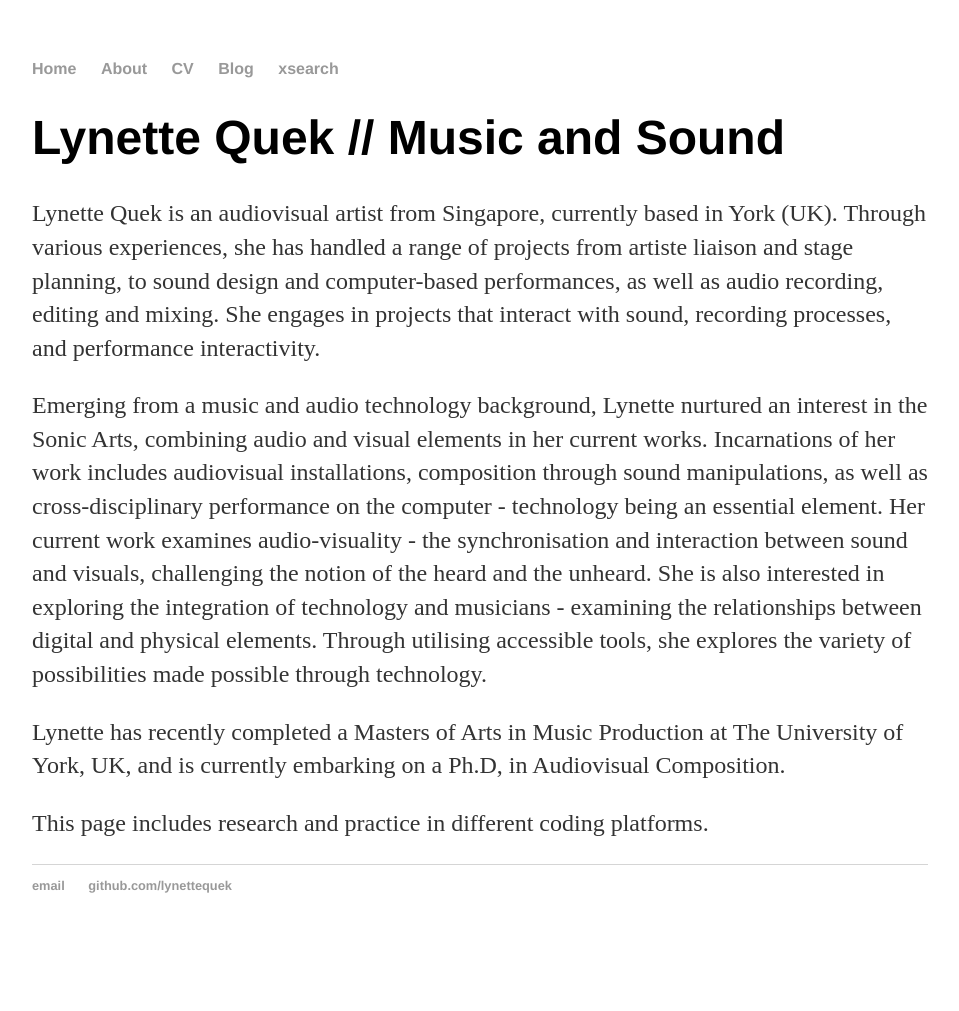
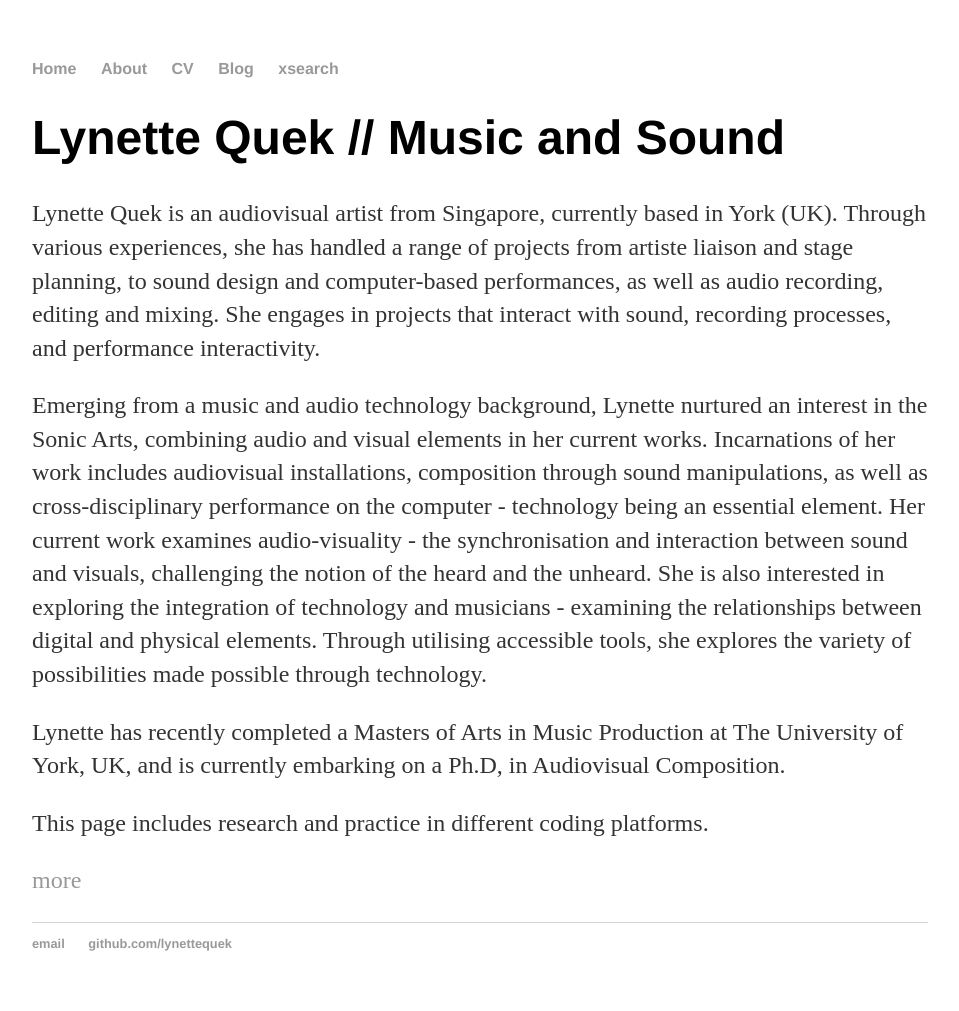
Before and after one commit to lynettequek/lynettequek.github.io, a Jekyll site: the page built from about/index.html, in a window 1280 px wide. Shown: the whole page, without its empty margins (160-1119 px from the left). Built offline with Jekyll 4.4.1, drawn with Linux system fonts in a browser that asks for light colours; before the commit the page ends 953 px from its top, so only the background shows below that.

Commit message:
Update index.html

```diff
--- a/about/index.html
+++ b/about/index.html
@@ -12,4 +12,6 @@ title: About Lynette Quek
 
 <p>This page includes research and practice in different coding platforms.</p>
 
+	<p> <a href="http://lynettequek.tumblr.com/">more</a> </p>
+
 </div><!-- /.blurb -->
```
